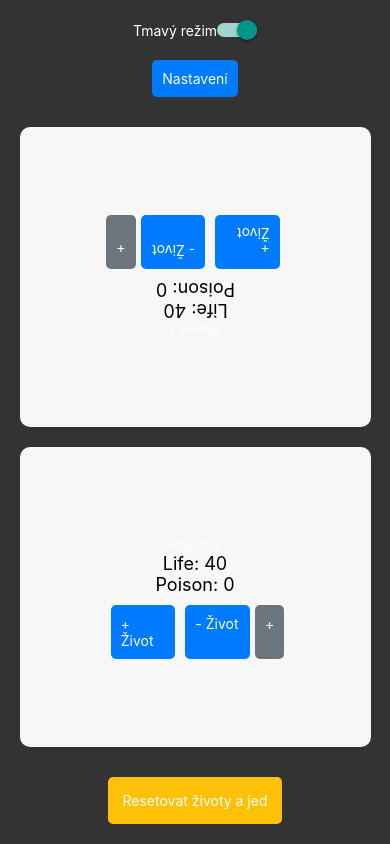
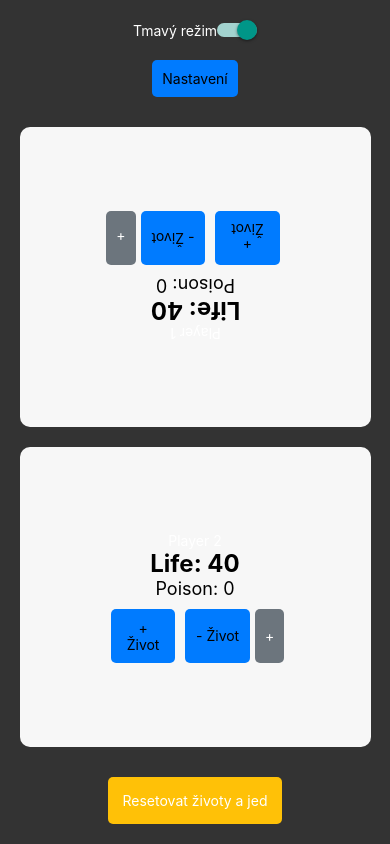
Before and after one commit to I3lade02/magicLifeCounter, a React Native app: screen / in a window 390 px wide. Built offline with nearby package versions, Linux system fonts and the light colour scheme.

Commit message:
fixed issue with poison counters, fixed color of text for number of players, made font size for life bolder

```diff
--- a/App.js
+++ b/App.js
@@ -62,7 +62,6 @@ export default function App() {
     if (currentPlayerIndex !== null) {
       updatePoison(currentPlayerIndex, delta);
     }
-    setPoisonModalVisible(false);
   };
 
   const getPlayerRotation = (index) => {
@@ -162,7 +161,7 @@ export default function App() {
                 <Text style={darkMode ? styles.darkText : styles.lightText}>
                   {player.name || `Player ${index + 1}`}
                 </Text>
-                <Text style={styles.lifeText}>Life: {player.life}</Text>
+                <Text style={[styles.lifeText, player.life <= 0 && styles.lifeTextDanger]}>Life: {player.life}</Text>
                 <Text style={styles.poisonText}>Poison: {player.poison}</Text>
               <View style={styles.buttonRow}>
                 <TouchableOpacity style={styles.button} onPress={() => updateLife(index, 1)}>
@@ -185,7 +184,12 @@ export default function App() {
 
       <Modal visible={poisonModalVisible} animationType="slide">
         <View style={styles.modalContainer}>
-          <Text style={styles.modalTitle}>Upravit Jed pro {players[currentPlayerIndex]?.name || `Hráče ${currentPlayerIndex + 1}`}</Text>
+          <Text style={styles.modalTitle}>
+            Upravit Jed pro {players[currentPlayerIndex]?.name || `Hráče ${currentPlayerIndex + 1}`}
+          </Text>
+          <Text style={styles.poisonText}>
+            Aktuální Jed: {players[currentPlayerIndex]?.poison || 0}
+          </Text>
           <View style={styles.poisonChangeContainer}>
             <TouchableOpacity onPress={() => handlePoisonChange(1)} style={styles.poisonChangeButton}>
               <Text style={styles.poisonChangeText}>Přidat Jed</Text>
@@ -211,8 +215,8 @@ const styles = StyleSheet.create({
   switchContainer: { flexDirection: 'row', alignItems: 'center', marginBottom: 20 },
   darkText: { color: '#fff' },
   lightText: { color: '#000' },
-  settingsButton: { padding: 10, backgroundColor: '#007BFF', borderRadius: 5, marginBottom: 20 },
-  buttonText: { color: '#fff' },
+  settingsButton: { padding: 10, backgroundColor: '#007BFF', borderRadius: 5, marginBottom: 20, alignItems: 'center', justifyContent: 'center' },
+  buttonText: { color: '#000', textAlign: 'center' },
   modalContainer: { flex: 1, padding: 20, backgroundColor: '#fff' },
   modalTitle: { fontSize: 24, marginBottom: 20 },
   modalLabel: { fontSize: 16, marginVertical: 10 },
@@ -221,17 +225,17 @@ const styles = StyleSheet.create({
   playerButton: { padding: 10, borderWidth: 1, borderColor: '#007BFF', borderRadius: 5 },
   selectedButton: { backgroundColor: '#007BFF' },
   playerInputContainer: { marginBottom: 10 },
-  saveButton: { padding: 10, backgroundColor: '#28A745', borderRadius: 5, marginTop: 20 },
+  saveButton: { padding: 10, backgroundColor: '#007BFF', borderRadius: 5, marginTop: 20, alignItems: 'center', justifyContent: 'center' },
   saveButtonText: { color: '#fff' },
   playersContainer: { flex: 1, width: '100%', alignItems: 'center' },
   playerContainer: { width: '40%', padding: 20, backgroundColor: '#f7f7f7', borderRadius: 10, marginVertical: 10, alignItems: 'center' },
-  lifeText: { fontSize: 18 },
+  lifeText: { fontSize: 24, fontWeight: 'bold' },
   poisonText: { fontSize: 18 },
   buttonRow: { flexDirection: 'row', justifyContent: 'space-between', marginTop: 10 },
-  button: { flex: 1, padding: 10, backgroundColor: '#007BFF', borderRadius: 5, marginHorizontal: 5 },
-  poisonButton: { padding: 10, backgroundColor: '#6C757D', borderRadius: 5 },
+  button: { flex: 1, padding: 10, backgroundColor: '#007BFF', borderRadius: 5, marginHorizontal: 5, alignItems: 'center', justifyContent: 'center' },
+  poisonButton: { padding: 10, backgroundColor: '#6C757D', borderRadius: 5, alignItems: 'center', justifyContent: 'center' },
   poisonButtonText: { color: '#fff' },
-  resetButton: { padding: 15, backgroundColor: '#FFC107', borderRadius: 5, marginVertical: 20 },
+  resetButton: { padding: 15, backgroundColor: '#FFC107', borderRadius: 5, marginVertical: 20, alignItems: 'center', justifyContent: 'center' },
   resetButtonText: { color: '#fff' },
   poisonChangeContainer: { flexDirection: 'row', justifyContent: 'center', marginTop: 20 },
   poisonChangeButton: { padding: 10, backgroundColor: '#17A2B8', borderRadius: 5, marginHorizontal: 10 },
@@ -246,4 +250,5 @@ const styles = StyleSheet.create({
   bottomLeftQuarter: { flex: 1, justifyContent: 'center', alignItems: 'center', width: '70%', position: 'absolute', bottom: 100, left: -25 },
   bottomRightQuarter: { flex: 1, justifyContent: 'center', alignItems: 'center', width: '70%', position: 'absolute', bottom: 100, right: -25 },
   centerPosition: { alignSelf: 'center' }, // Výchozí pozice
+  lifeTextDanger: { color: 'red', fontWeight: 'bold' },
 });
```
